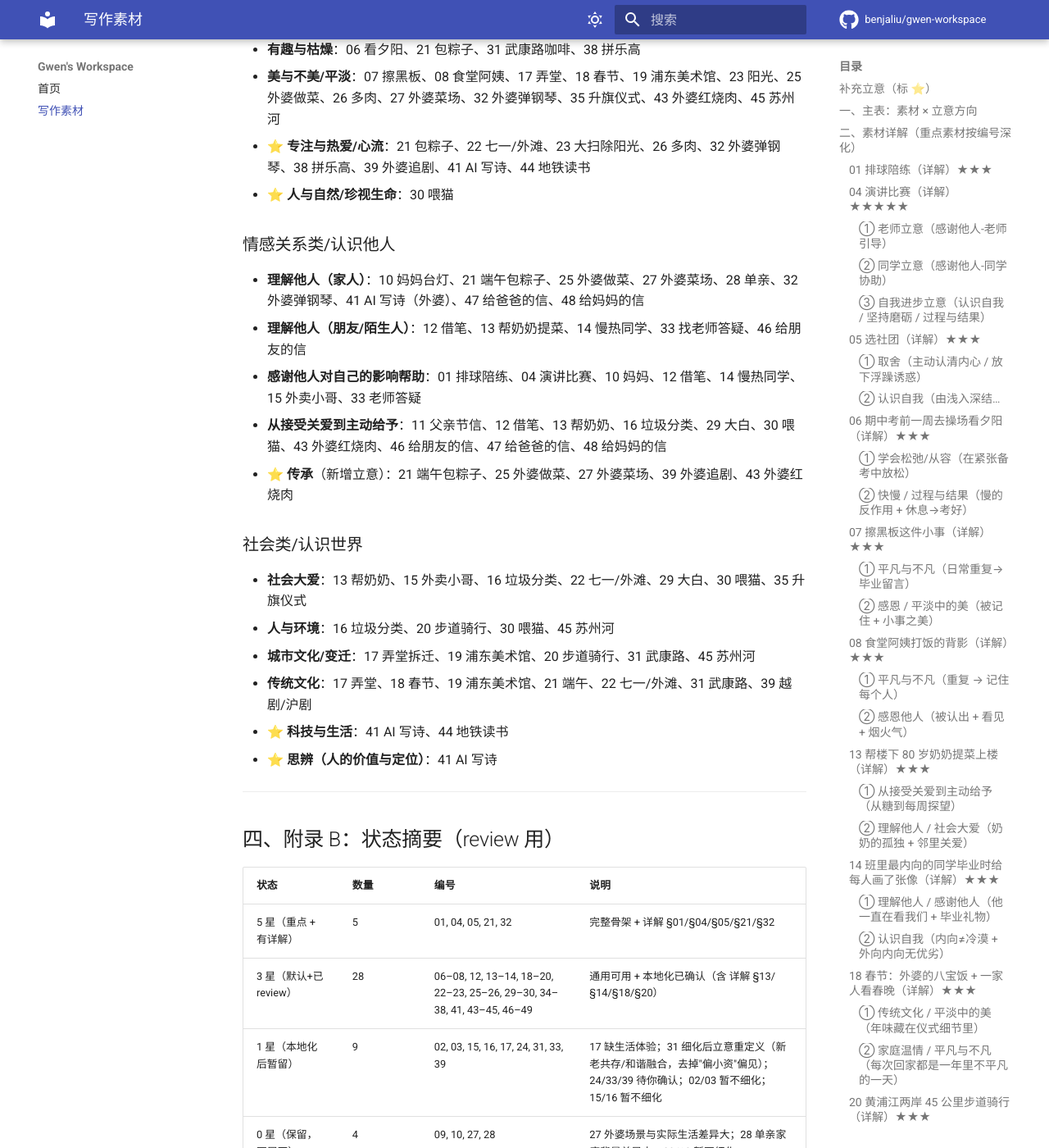
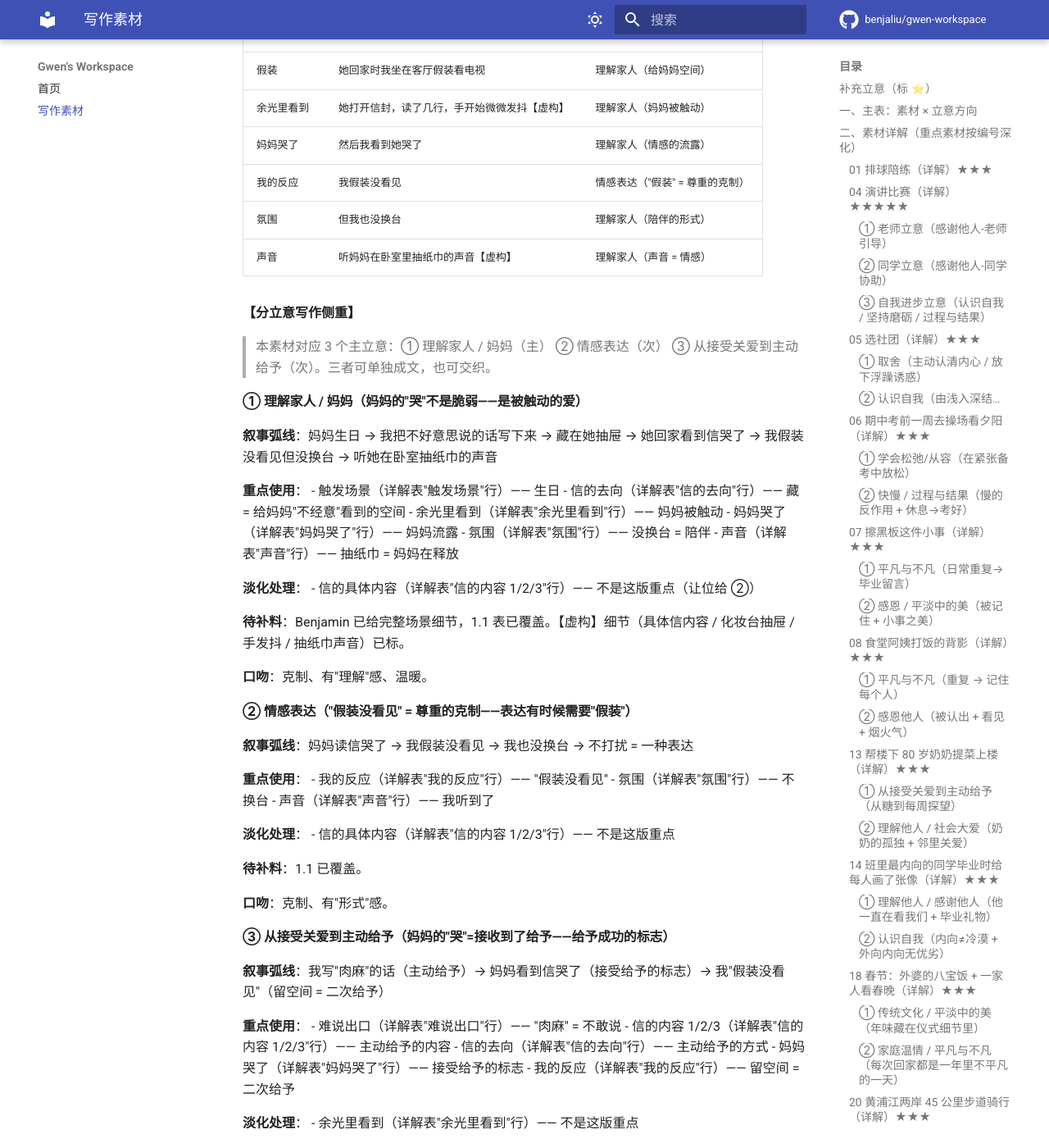
Before and after one commit to benjaliu/gwen-workspace, an MkDocs documentation site: the page built from docs/zuowen-sucai.md, in a window 1280 px wide and 1400 px high, scrolled down 51186 px. Shown: the whole window at 82% size. Built offline with MkDocs 1.6.1 and Material for MkDocs 9.7.7, drawn with Linux system fonts in a browser that asks for light colours; comment, search, counter and statistics services are not loaded; some of the changed text lies outside the part shown.

Commit message:
docs(zuowen-sucai): 细化 #48（理解家人/妈妈+情感表达+主动给予）

```diff
--- a/docs/zuowen-sucai.md
+++ b/docs/zuowen-sucai.md
@@ -63,7 +63,7 @@
 | 45 | **苏州河边的傍晚散步**（新增）——河水变清了，两岸灯光亮起，跑步的人变多了 | ★★★ | 城市文化；人与环境；过程与结果；平淡的美 |
 | 46 | **给朋友的信**——朋友转学离开那天，我没送成。那天放学我才知道消息——他已经走了。我站在空荡荡的座位前，桌上的笔筒还在，抽屉里还剩半本没用完的草稿纸。我没哭，就是喉咙堵得慌。回家后我给他写了封信，把平时没好意思说出口的话都写下来——"上次你借我笔记我没说谢谢"【虚构】、"那次的值日你替我擦黑板我一直记得"【虚构】、"你讲的那个冷笑话我现在想起来还会笑"【虚构】。最后我加了一句：**"以后见面了先请你喝奶茶"**。信投进邮筒那天，上海刚好下小雨【虚构】（详解 §46） | ★★★ | 友情；情感表达；理解他人（朋友）；校园生活 |
 | 47 | **给爸爸的信**——爸爸话不多。每次我心情不好，他都默默陪着——不出声、不问"怎么了"、不催我"想开点"，就是坐在旁边，递一杯温水【虚构】，或者开电视把声音调得很低【虚构】。某天我第一次给他写信，写了删、删了又写——"谢谢你每次都不说"【虚构】、"其实你不说就是我最大的安慰"【虚构】、"我心情不好时你坐在旁边的样子，是我最安全的角落"【虚构】。写完把信折好，**塞在他枕头底下**。第二天回家我装作若无其事，爸爸坐在沙发上看报纸，眼睛没抬，但我看到他**眼眶红红的**。他没提信，我也没问。但那天晚上他做了一桌我爱吃的菜【虚构】（详解 §47） | ★★★ | 理解家人（爸爸）；情感表达；从接受关爱到主动给予 |
-| 48 | **给妈妈的信**——妈妈生日那天我第一次给她写信，把平时不好意思说出口的话都写下来。读的时候她哭了，我假装没看见 | ★★★ | 理解家人（妈妈）；情感表达；从接受关爱到主动给予 |
+| 48 | **给妈妈的信**——妈妈生日那天，我第一次给她写信。以前总觉得这些话说出来很肉麻——"妈妈辛苦了"【虚构】、"谢谢你每次接我放学"【虚构】、"我有时候冲你发脾气其实不是故意的"【虚构】。我把它们都写下来，藏在她化妆台的抽屉里【虚构】，希望她晚上回家时能"不经意"看到。她回家看到信时，我坐在客厅假装看电视。余光里她打开信封，读了几行，手开始微微发抖【虚构】。然后我看到她哭了。我假装没看见。但我也没换台——电视剧里在放什么，我一个字都没听进去，只是坐在那里，听妈妈在卧室里抽纸巾的声音【虚构】（详解 §48） | ★★★ | 理解家人（妈妈）；情感表达；从接受关爱到主动给予 |
 | 49 | **给自己（的信）**——中考倒计时 100 天，给自己写了一封信锁在抽屉里，写下"想成为什么样的人"和"现在该做什么"。100 天后拆开，发现自己真的做到了 | ★★★ | 认识自我；坚持磨砺；过程与结果 |
 
 ---
@@ -1726,6 +1726,84 @@
 
 ---
 
+### 48 给妈妈的信（详解）★★★
+
+**【细节索引 + 立意标注】**
+
+| 维度 | 细节 | 立意标注 |
+|---|---|---|
+| 触发场景 | 妈妈生日那天，我第一次给她写信 | 从接受关爱到主动给予（主动）|
+| 难说出口 | 以前总觉得这些话说出来很肉麻 | 情感表达（"不好意思"）|
+| 信的内容 1 | "妈妈辛苦了"【虚构】| 情感表达（最简单但最难说）|
+| 信的内容 2 | "谢谢你每次接我放学"【虚构】| 情感表达（日常的感谢）|
+| 信的内容 3 | "我有时候冲你发脾气其实不是故意的"【虚构】| 情感表达（道歉）|
+| 信的去向 | 藏在她化妆台的抽屉里【虚构】| 从接受关爱到主动给予（主动）|
+| 假装 | 她回家时我坐在客厅假装看电视 | 理解家人（给妈妈空间）|
+| 余光里看到 | 她打开信封，读了几行，手开始微微发抖【虚构】| 理解家人（妈妈被触动）|
+| 妈妈哭了 | 然后我看到她哭了 | 理解家人（情感的流露）|
+| 我的反应 | 我假装没看见 | 情感表达（"假装" = 尊重的克制）|
+| 氛围 | 但我也没换台 | 理解家人（陪伴的形式）|
+| 声音 | 听妈妈在卧室里抽纸巾的声音【虚构】| 理解家人（声音 = 情感）|
+
+**【分立意写作侧重】**
+
+> 本素材对应 3 个主立意：① 理解家人 / 妈妈（主） ② 情感表达（次） ③ 从接受关爱到主动给予（次）。三者可单独成文，也可交织。
+
+#### ① 理解家人 / 妈妈（妈妈的"哭"不是脆弱——是被触动的爱）
+
+**叙事弧线**：妈妈生日 → 我把不好意思说的话写下来 → 藏在她抽屉 → 她回家看到信哭了 → 我假装没看见但没换台 → 听她在卧室抽纸巾的声音
+
+**重点使用**：
+- 触发场景（详解表"触发场景"行）—— 生日
+- 信的去向（详解表"信的去向"行）—— 藏 = 给妈妈"不经意"看到的空间
+- 余光里看到（详解表"余光里看到"行）—— 妈妈被触动
+- 妈妈哭了（详解表"妈妈哭了"行）—— 妈妈流露
+- 氛围（详解表"氛围"行）—— 没换台 = 陪伴
+- 声音（详解表"声音"行）—— 抽纸巾 = 妈妈在释放
+
+**淡化处理**：
+- 信的具体内容（详解表"信的内容 1/2/3"行）—— 不是这版重点（让位给 ②）
+
+**待补料**：Benjamin 已给完整场景细节，1.1 表已覆盖。【虚构】细节（具体信内容 / 化妆台抽屉 / 手发抖 / 抽纸巾声音）已标。
+
+**口吻**：克制、有"理解"感、温暖。
+
+#### ② 情感表达（"假装没看见" = 尊重的克制——表达有时候需要"假装"）
+
+**叙事弧线**：妈妈读信哭了 → 我假装没看见 → 我也没换台 → 不打扰 = 一种表达
+
+**重点使用**：
+- 我的反应（详解表"我的反应"行）—— "假装没看见"
+- 氛围（详解表"氛围"行）—— 不换台
+- 声音（详解表"声音"行）—— 我听到了
+
+**淡化处理**：
+- 信的具体内容（详解表"信的内容 1/2/3"行）—— 不是这版重点
+
+**待补料**：1.1 已覆盖。
+
+**口吻**：克制、有"形式"感。
+
+#### ③ 从接受关爱到主动给予（妈妈的"哭"=接收到了给予——给予成功的标志）
+
+**叙事弧线**：我写"肉麻"的话（主动给予）→ 妈妈看到信哭了（接受给予的标志）→ 我"假装没看见"（留空间 = 二次给予）
+
+**重点使用**：
+- 难说出口（详解表"难说出口"行）—— "肉麻" = 不敢说
+- 信的内容 1/2/3（详解表"信的内容 1/2/3"行）—— 主动给予的内容
+- 信的去向（详解表"信的去向"行）—— 主动给予的方式
+- 妈妈哭了（详解表"妈妈哭了"行）—— 接受给予的标志
+- 我的反应（详解表"我的反应"行）—— 留空间 = 二次给予
+
+**淡化处理**：
+- 余光里看到（详解表"余光里看到"行）—— 不是这版重点
+
+**待补料**：1.1 已覆盖。
+
+**口吻**：温暖、有"双向流动"感。
+
+---
+
 ## 三、附录 A：按立意反查素材
 
 ### 自我成长类/认识自我
@@ -1845,6 +1923,12 @@
 - **附录 A / 附录 B**：无需改动（47 已在 理解他人（家人）+ 从接受关爱到主动给予 两个立意行，借鉴度保持 3★）
 - **skill 状态**：v0.5.4 稳定
 
+### 2026-06-17（v0.5.4：细化 #48）
+
+- **#48**：一行式 → 220 字骨架（妈妈生日 / 第一次写信 / 三条信内容【虚构】/ 藏化妆台抽屉【虚构】/ 假装看电视 / 余光里看到妈妈读信 / 手发抖【虚构】/ 妈妈哭了 / 假装没看见 / 没换台 / 抽纸巾的声音【虚构】），12 行 1.1，3 立意版本（① 理解家人/妈妈 ② 情感表达 ③ 从接受关爱到主动给予），6 处【虚构】（三条信内容 + 化妆台抽屉 + 手发抖 + 抽纸巾声）等扫
+- **附录 A / 附录 B**：无需改动（48 已在 理解他人（家人）+ 从接受关爱到主动给予 两个立意行，借鉴度保持 3★）
+- **skill 状态**：v0.5.4 稳定
+
 ### 2026-06-17（v0.5.4：细化 #41，立意重定义 + 附录 A 新增"思辨"行）
 
 - **#41 立意重定义**：从"思辨（人何以为人）"转到"**思辨（人的价值与定位）**"（按 Benjamin 反馈"更多强调 AI 发展下人的价值和定位"）
```
